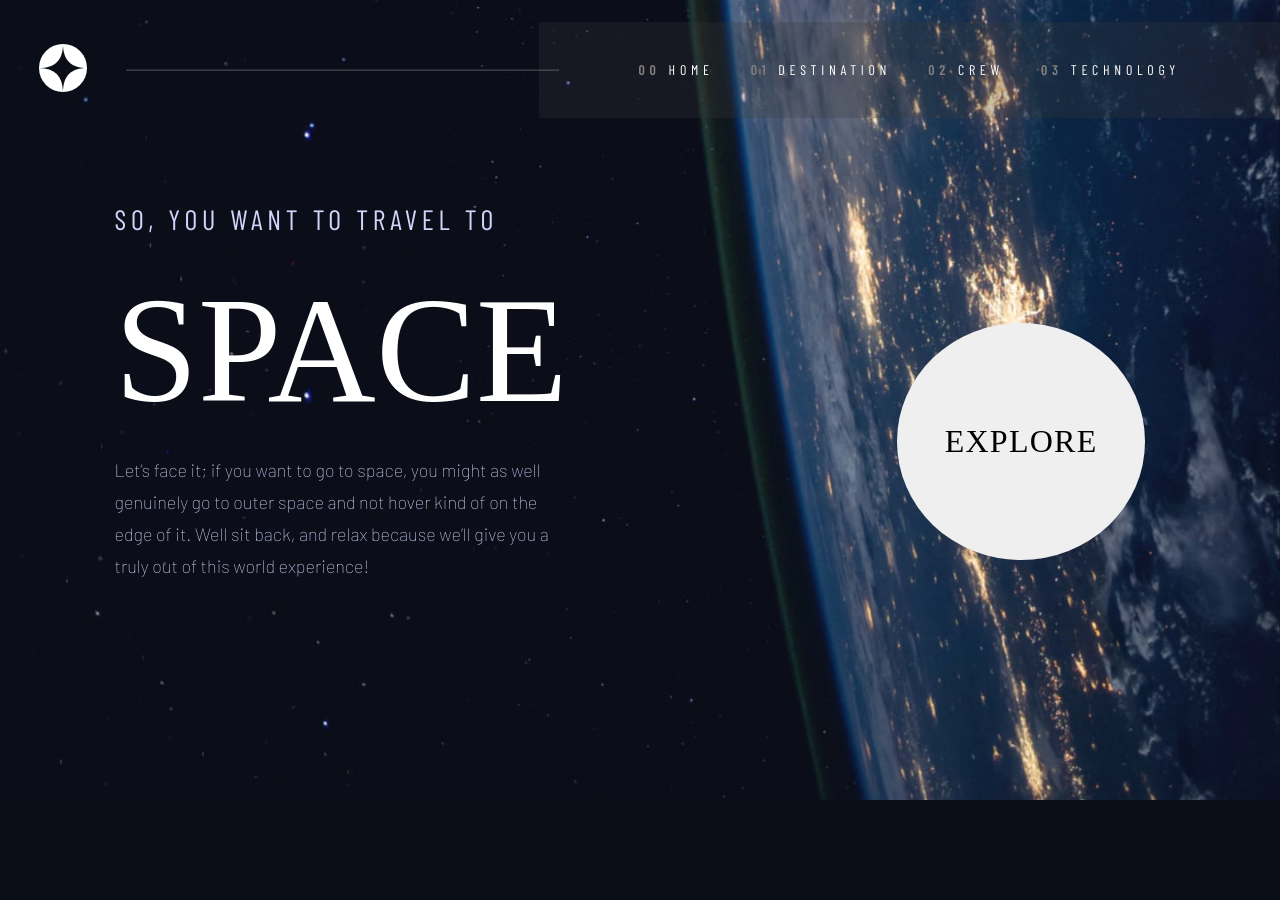
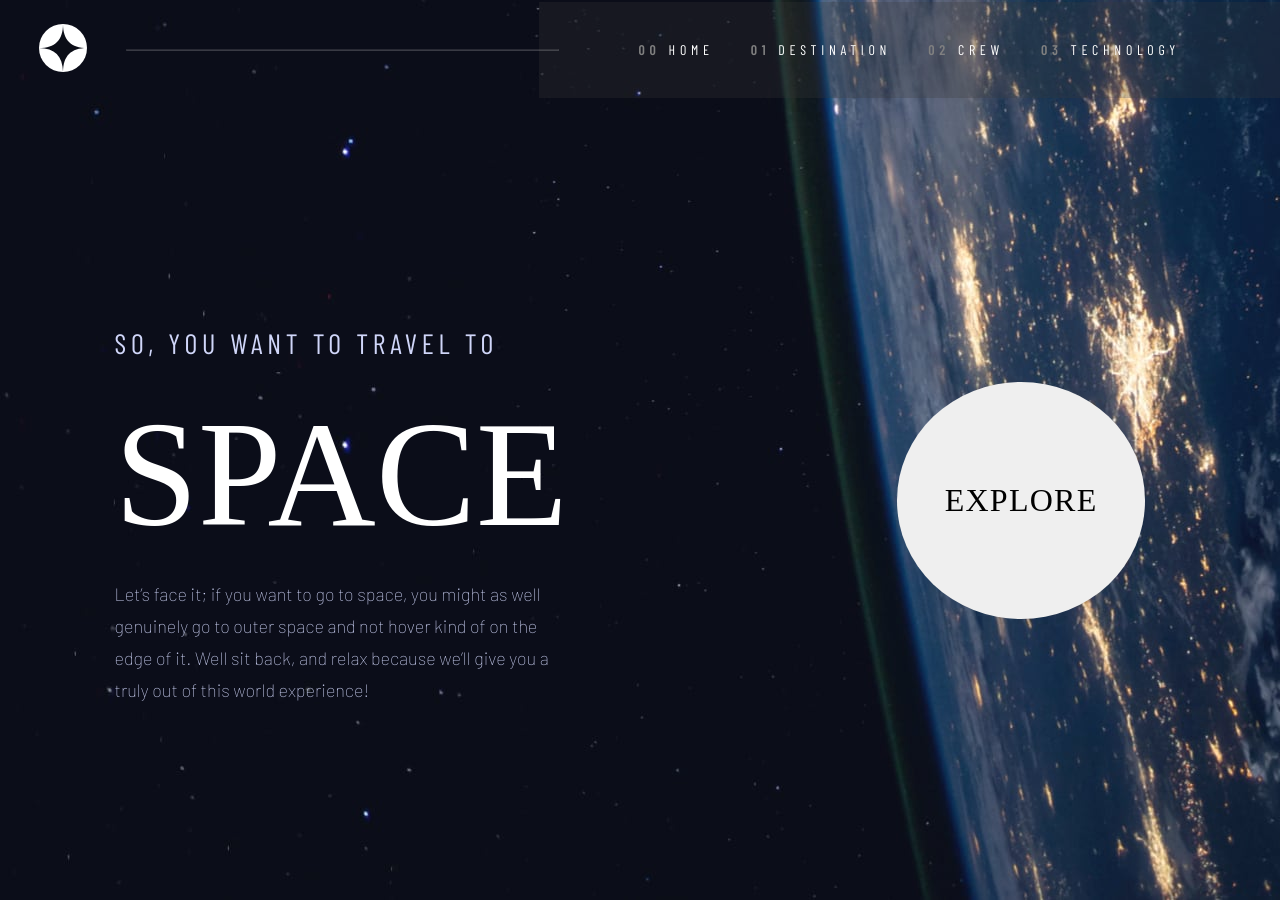
Before and after one commit to MargaritaBusyginaCa/space-tourism-website, a Vue app: page / in a window 1280 px wide. Before the commit the page ends 800 px from the top, so only its background shows below. Built offline with nearby package versions, Linux system fonts and the light colour scheme; a web font is replaced by a local one.

Commit message:
readjust background image style

```diff
--- a/src/App.vue
+++ b/src/App.vue
@@ -1,12 +1,74 @@
 <script setup>
+import { useRoute } from "vue-router";
 import Navbar from "@/components/Navbar.vue";
+import { watchEffect, computed, ref } from "vue";
+
+const route = useRoute();
+const currentRoute = ref(route.name);
+
+watchEffect(() => {
+  currentRoute.value = route.name;
+});
+
+const appClass = computed(() => {
+  switch (currentRoute.value) {
+    case "Home":
+      return "home";
+    case "Destination":
+      return "destination";
+    case "Crew":
+      return "crew";
+    case "Technology":
+      return "technology";
+    default:
+      return "home";
+  }
+});
 </script>
 
 <template>
-  <Navbar />
-  <RouterView />
+  <div :class="['app', appClass]">
+    <Navbar />
+    <RouterView />
+  </div>
 </template>
 
 <style lang="scss">
 @import "@/assets/scss/global.scss";
+.home {
+  background-image: url("/assets/home/background-home-mobile.jpg");
+  background-size: cover;
+}
+.destination {
+  background-image: url("/assets/destination/background-destination-tablet.jpg");
+}
+.crew {
+  background-image: url("/assets/crew/background-crew-tablet.jpg");
+}
+.technology {
+  background-image: url("/assets/technology/background-technology-tablet.jpg");
+}
+//tablets
+@media (min-width: 600px) {
+  .home {
+    background-image: url("/assets/home/background-home-tablet.jpg");
+  }
+  .destination {
+    background-image: url("/assets/destination/background-destination-desktop.jpg");
+    background-repeat: round;
+  }
+}
+//desktops
+@media (min-width: 901px) {
+  .home {
+    background-image: url("/assets/home/background-home-desktop.jpg");
+  }
+  .crew {
+    background-image: url("/assets/crew/background-crew-desktop.jpg");
+    background-repeat: round;
+  }
+  .technology {
+    background-image: url("/assets/technology/background-technology-desktop.jpg");
+  }
+}
 </style>
--- a/src/components/Navbar.vue
+++ b/src/components/Navbar.vue
@@ -47,9 +47,6 @@ nav {
   justify-content: space-between;
   align-items: center;
   padding: 24px;
-  position: absolute;
-  width: calc(100% - 24px * 2);
-
   .logo {
     height: 40px;
     width: 40px;
@@ -96,7 +93,6 @@ hr {
 //desktops
 @media (min-width: 901px) {
   nav {
-    margin: 20px 0;
     ul {
       padding: 39px 100px;
       span {
--- a/src/pages/Home.vue
+++ b/src/pages/Home.vue
@@ -29,8 +29,6 @@ const navigate = () => {
 .home-space {
   width: 100%;
   height: 100vh;
-  background-image: url("/assets/home/background-home-mobile.jpg");
-  background-size: cover;
   display: flex;
   flex-direction: column;
   justify-content: center;
@@ -71,7 +69,6 @@ const navigate = () => {
 //tablets
 @media (min-width: 600px) {
   .home-space {
-    background-image: url("/assets/home/background-home-tablet.jpg");
     .space-text {
       .condensed {
         margin-top: 50px;
@@ -95,13 +92,12 @@ const navigate = () => {
 //desktops
 @media (min-width: 901px) {
   .home-space {
-    background-image: url("/assets/home/background-home-desktop.jpg");
     flex-direction: row;
-    align-items: end;
+    // align-items: end;
     text-align: left;
     justify-content: space-around;
     .space-text {
-      margin-bottom: 200px;
+      // margin-bottom: 200px;
       width: min-content;
       padding-left: 20px;
       .body-text {
@@ -109,7 +105,7 @@ const navigate = () => {
       }
     }
     .explore-btn {
-      margin-bottom: 200px;
+      // margin-bottom: 200px;
     }
   }
 }
--- a/src/pages/crew/Crew.vue
+++ b/src/pages/crew/Crew.vue
@@ -60,7 +60,6 @@ main {
   justify-content: center;
   align-items: center;
   padding: 0 20px;
-  background-image: url("/assets/crew/background-crew-tablet.jpg");
   gap: 20px;
   .col-1 {
     order: 2;
@@ -130,7 +129,6 @@ main {
 @media (min-width: 600px) {
   main {
     justify-content: flex-end;
-
     .col-1 {
       order: 1;
       .page-heading {
@@ -160,7 +158,6 @@ main {
 //desktops
 @media (min-width: 1101px) {
   main {
-    background-image: url("/assets/crew/background-crew-desktop.jpg");
     display: grid;
     grid-template-columns: repeat(2, 45%);
 
--- a/src/pages/destination/destination.scss
+++ b/src/pages/destination/destination.scss
@@ -4,7 +4,6 @@ main {
   flex-direction: column;
   justify-content: flex-end;
   align-items: center;
-  background-image: url("/assets/destination/background-destination-tablet.jpg");
   gap: 50px;
   .col-1 {
     width: 100%;
@@ -79,8 +78,6 @@ main {
 @media (min-width: 600px) {
   main {
     gap: 0;
-    background-image: url("/assets/destination/background-destination-desktop.jpg");
-    background-repeat: round;
     padding: 0 20px;
     .col-1 {
       .page-heading {
--- a/src/pages/tech/Technology.vue
+++ b/src/pages/tech/Technology.vue
@@ -61,7 +61,7 @@ function resizeWindow() {
       </div>
     </div>
     <div class="col-2">
-      <h1 class="condensed page-heading"><span>03</span> SPACE LAUNCH 101</h1>
+      <p class="condensed page-heading"><span>03</span> SPACE LAUNCH 101</p>
       <img :src="technologyImage" alt="technology-vehicle" />
     </div>
   </main>
@@ -71,7 +71,6 @@ function resizeWindow() {
 @import "@/assets/scss/variables.scss";
 @import "@/pages/destination/destination.scss";
 main {
-  background-image: url("/assets/technology/background-technology-tablet.jpg");
   display: flex;
   flex-direction: column;
   justify-content: center;
@@ -140,7 +139,6 @@ main {
 //desktops
 @media (min-width: 1100px) {
   main {
-    background-image: url("/assets/technology/background-technology-desktop.jpg");
     flex-direction: row;
     justify-content: space-around;
     .col-1 {
```
Also changed, not shown: src/components/destination/Planet.vue (deleted).
